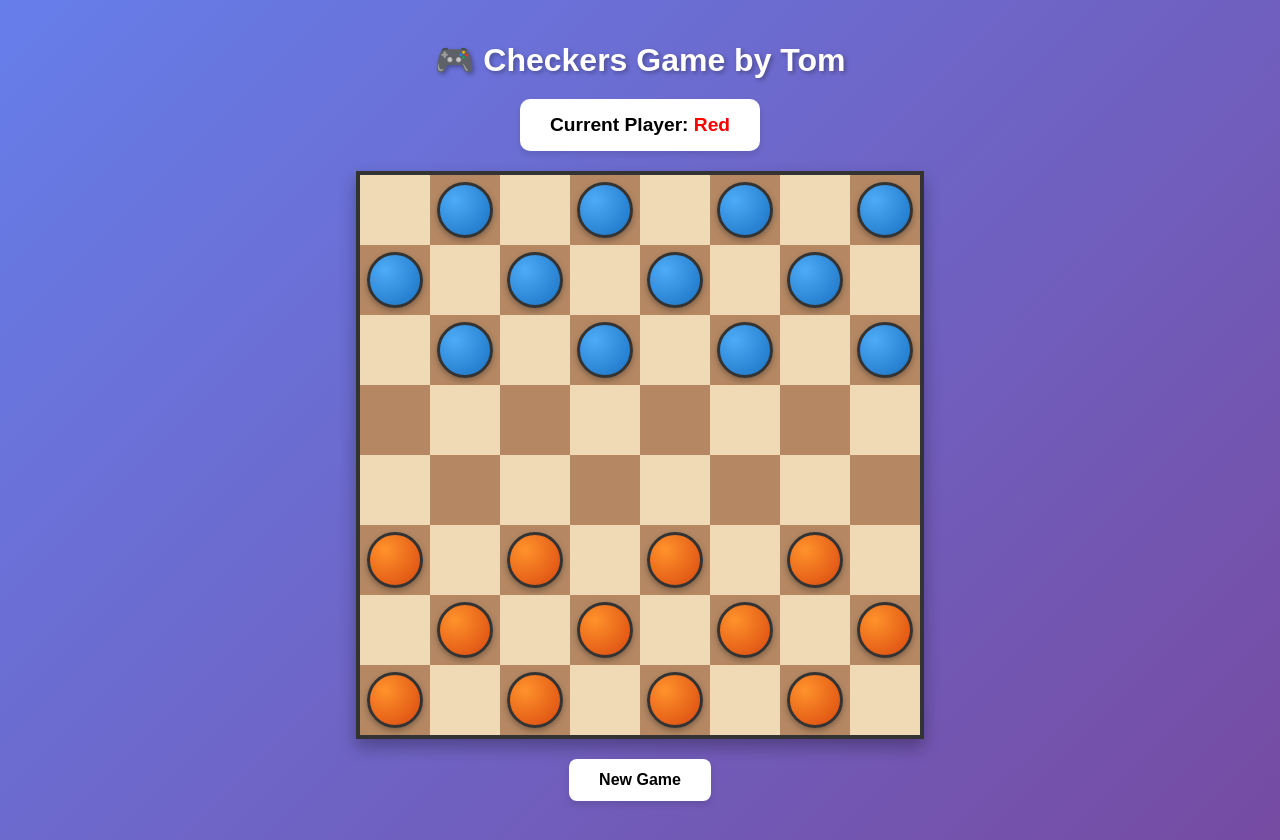
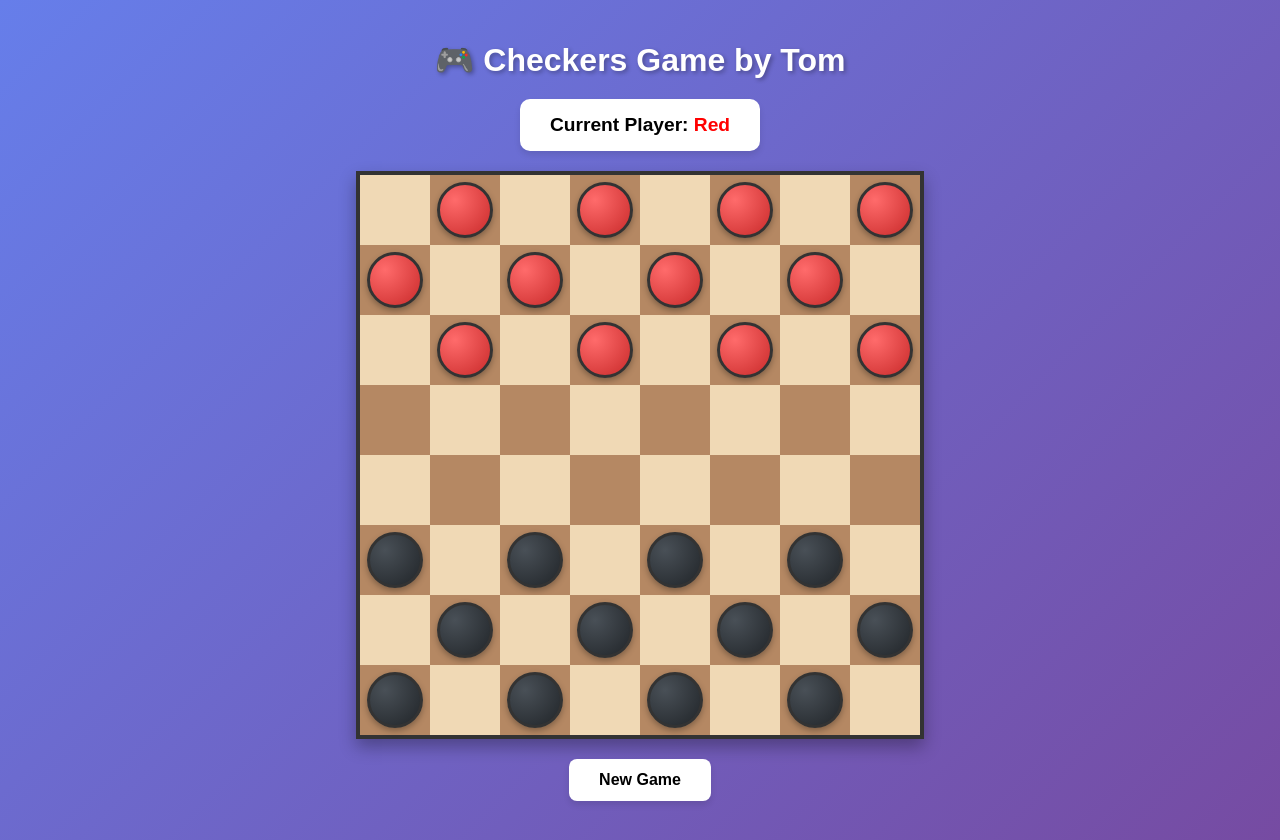
Before and after one commit to tomwakhungu/checkers-game, a Flask app: page / in a window 1280 px wide. Run offline with Flask 3, Linux system fonts and the light colour scheme.

Commit message:
Revert "Change piece colors: red->blue, black->orange"
This reverts commit ed27a8713f755f56dfe18ca4b3394400c74de3f2.

```diff
--- a/templates/index.html
+++ b/templates/index.html
@@ -86,11 +86,11 @@
         }
 
         .piece.red {
-            background: radial-gradient(circle at 30% 30%, #4dabf7, #1971c2);
+            background: radial-gradient(circle at 30% 30%, #ff6b6b, #c92a2a);
         }
 
         .piece.black {
-            background: radial-gradient(circle at 30% 30%, #ff922b, #d9480f);
+            background: radial-gradient(circle at 30% 30%, #495057, #212529);
         }
 
         .piece.king::after {
```
